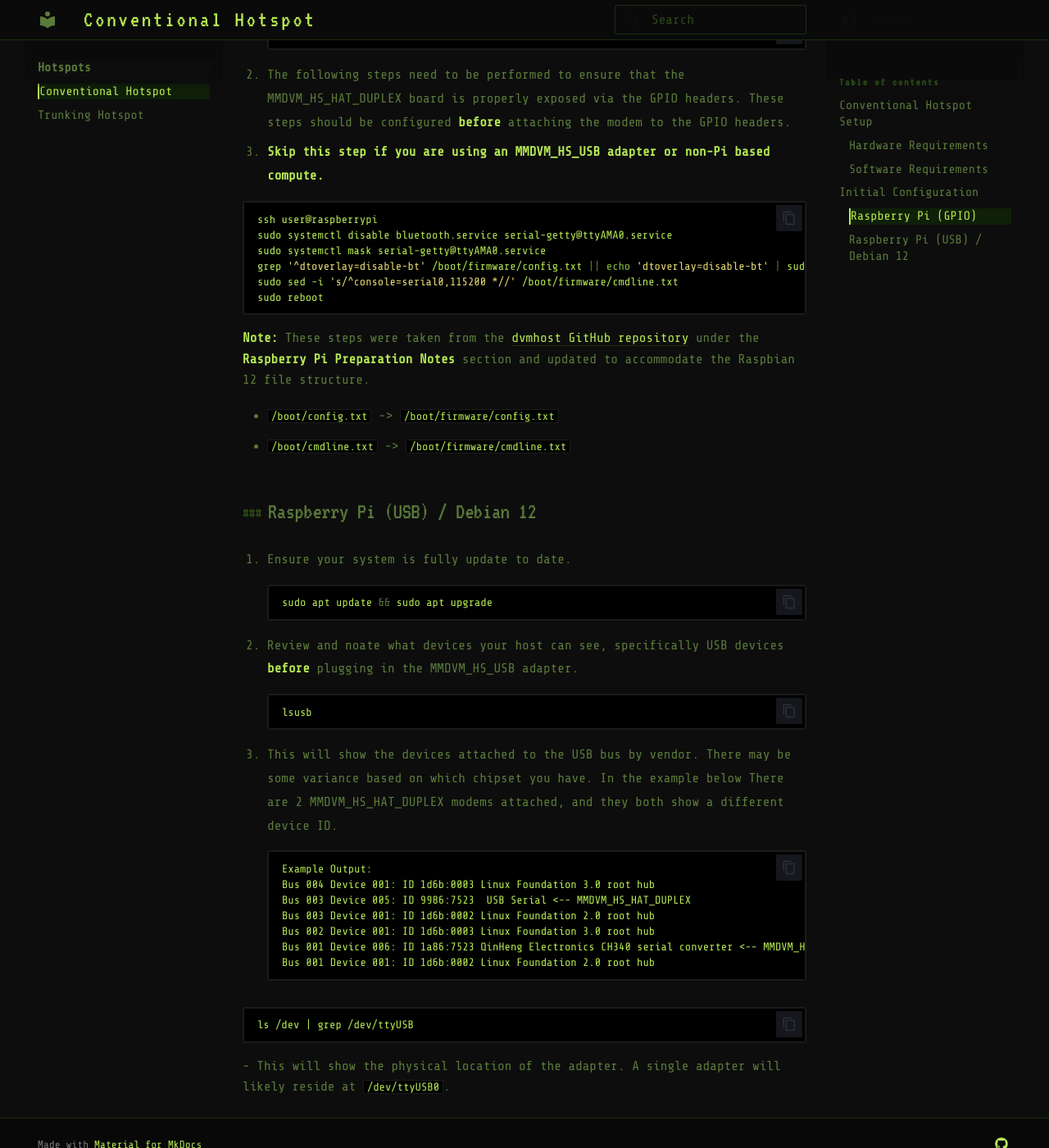
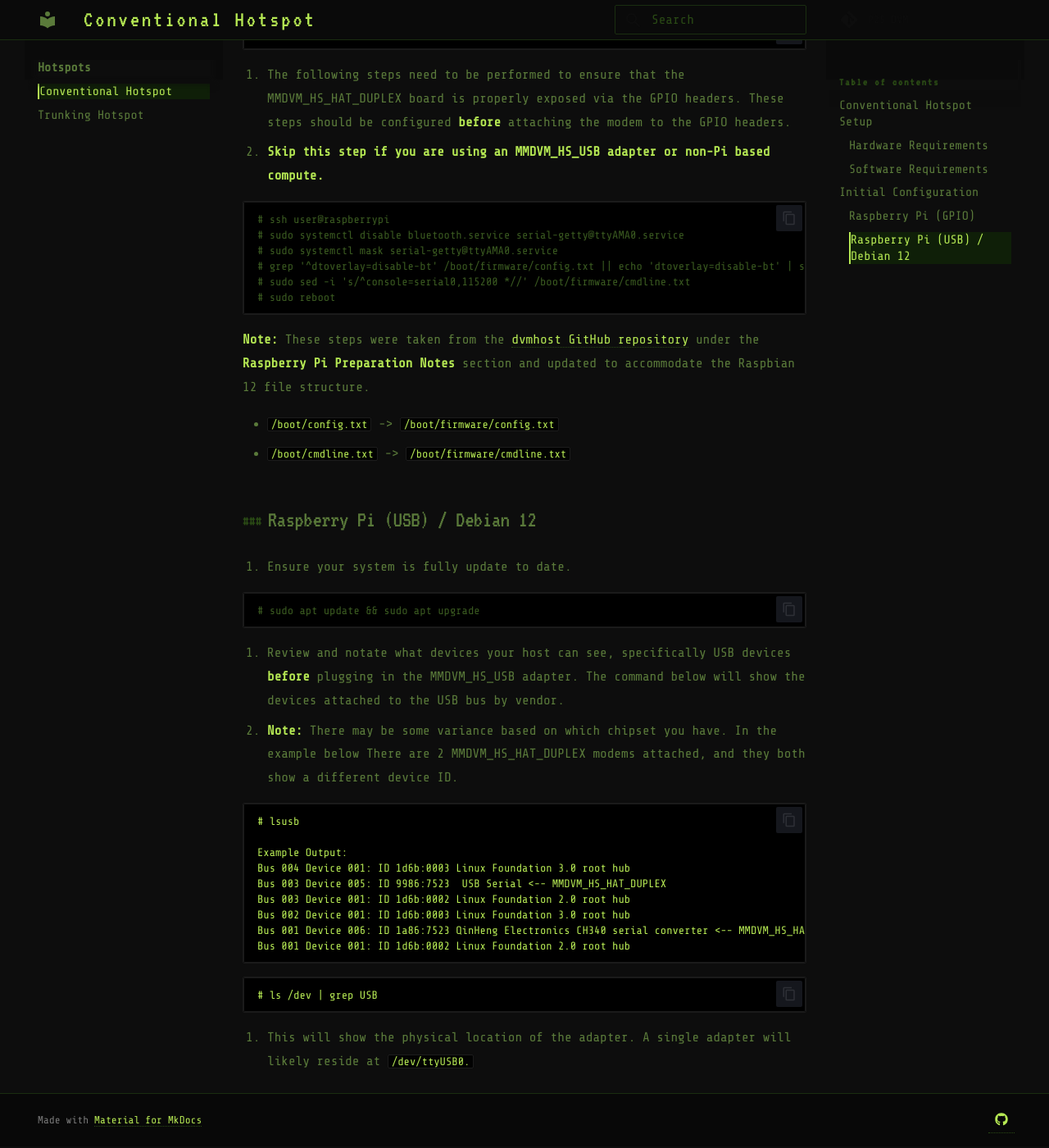
Before and after one commit to p25-dvm/p25-dvm.github.io, an MkDocs documentation site: the page built from docs/conventional-hotspot/conventional-hotspot.md, in a window 1280 px wide and 1400 px high, scrolled down 1171 px. Shown: the whole window at 82% size. Built offline with MkDocs 1.6.1 and Material for MkDocs 9.7.7, drawn with Linux system fonts in a browser that asks for light colours.

Commit message:
Update conventional-hotspot.md

````diff
--- a/docs/conventional-hotspot/conventional-hotspot.md
+++ b/docs/conventional-hotspot/conventional-hotspot.md
@@ -1,34 +1,40 @@
 ## Conventional Hotspot Setup
 
 ### Hardware Requirements
+
 - **Compute:** A Raspberry Pi or similar compute device with power and storage. For supported devices see [hardware](https://p25-dvm.github.io/hardware/hardware/).
 - **Modem Hardware:** An MMDVM_HS_HAT_DUPLEX board. For supported devices see [hardware](https://p25-dvm.github.io/hardware/hardware/).
   - **Optional:** If you do not wish to use the GPIO headers on a Raspberry Pi or you are using a non-Raspberry Pi compute device, you will need an MMDVM_HS_USB adapter.
 
 ### Software Requirements
+
 - **Operating System:** Raspbian Pi OS (Legacy, 64-bit) / Debian 12 Bookworm (x86_64)
   - **Note:** Raspbian 13 (Modern) / Debian 13 (Trixie) are unsupported at this time.
 - Internet Connection
 - SSH access to your compute
 
 ## Initial Configuration
+
 ### Raspberry Pi (GPIO)
 
 1. Ensure your system is fully update to date.
-```bash
-sudo apt update && sudo apt upgrade
-```
-2. The following steps need to be performed to ensure that the MMDVM_HS_HAT_DUPLEX board is properly exposed via the GPIO headers. These steps should be configured **before** attaching the modem to the GPIO headers.
-   - **Skip this step if you are using an MMDVM_HS_USB adapter or non-Pi based compute.**
 
 ```bash
-ssh user@raspberrypi
-sudo systemctl disable bluetooth.service serial-getty@ttyAMA0.service
-sudo systemctl mask serial-getty@ttyAMA0.service
-grep '^dtoverlay=disable-bt' /boot/firmware/config.txt || echo 'dtoverlay=disable-bt' | sudo tee -a /boot/firmware/config.txt
-sudo sed -i 's/^console=serial0,115200 *//' /boot/firmware/cmdline.txt
-sudo reboot
+# sudo apt update && sudo apt upgrade
 ```
+
+2. The following steps need to be performed to ensure that the MMDVM_HS_HAT_DUPLEX board is properly exposed via the GPIO headers. These steps should be configured **before** attaching the modem to the GPIO headers.
+  1. **Skip this step if you are using an MMDVM_HS_USB adapter or non-Pi based compute.**
+
+```bash
+# ssh user@raspberrypi
+# sudo systemctl disable bluetooth.service serial-getty@ttyAMA0.service
+# sudo systemctl mask serial-getty@ttyAMA0.service
+# grep '^dtoverlay=disable-bt' /boot/firmware/config.txt || echo 'dtoverlay=disable-bt' | sudo tee -a /boot/firmware/config.txt
+# sudo sed -i 's/^console=serial0,115200 *//' /boot/firmware/cmdline.txt
+# sudo reboot
+```
+
 **Note:** These steps were taken from the [dvmhost GitHub repository](https://github.com/DVMProject/dvmhost) under the **Raspberry Pi Preparation Notes** section and updated to accommodate the Raspbian 12 file structure.
 
 - `/boot/config.txt` -> `/boot/firmware/config.txt`
@@ -37,15 +43,17 @@
 ### Raspberry Pi (USB) / Debian 12
 
 1. Ensure your system is fully update to date.
+
 ```bash
-sudo apt update && sudo apt upgrade
+# sudo apt update && sudo apt upgrade
 ```
-2. Review and noate what devices your host can see, specifically USB devices **before** plugging in the MMDVM_HS_USB adapter.
+
+2. Review and notate what devices your host can see, specifically USB devices **before** plugging in the MMDVM_HS_USB adapter. The command below will show the devices attached to the USB bus by vendor.
+  1. **Note:** There may be some variance based on which chipset you have. In the example below There are 2 MMDVM_HS_HAT_DUPLEX modems attached, and they both show a different device ID.
+
 ```
-lsusb
-```
-   - This will show the devices attached to the USB bus by vendor. There may be some variance based on which chipset you have. In the example below There are 2 MMDVM_HS_HAT_DUPLEX modems attached, and they both show a different device ID.
-```
+# lsusb
+
 Example Output:
 Bus 004 Device 001: ID 1d6b:0003 Linux Foundation 3.0 root hub
 Bus 003 Device 005: ID 9986:7523  USB Serial <-- MMDVM_HS_HAT_DUPLEX
@@ -55,7 +63,8 @@
 Bus 001 Device 001: ID 1d6b:0002 Linux Foundation 2.0 root hub
 ```
 
- ```
- ls /dev | grep /dev/ttyUSB
- ```
-  - This will show the physical location of the adapter. A single adapter will likely reside at `/dev/ttyUSB0`.
+```
+# ls /dev | grep USB
+```
+
+3. This will show the physical location of the adapter. A single adapter will likely reside at `/dev/ttyUSB0.`
````
